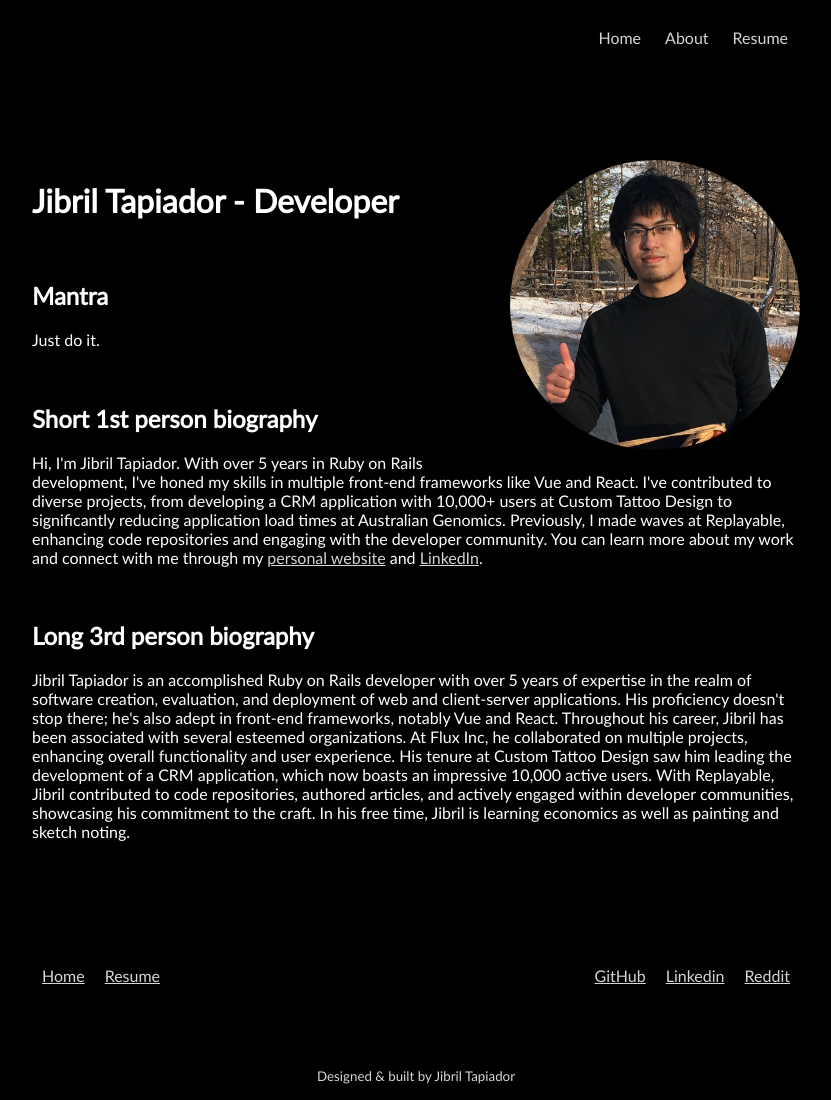
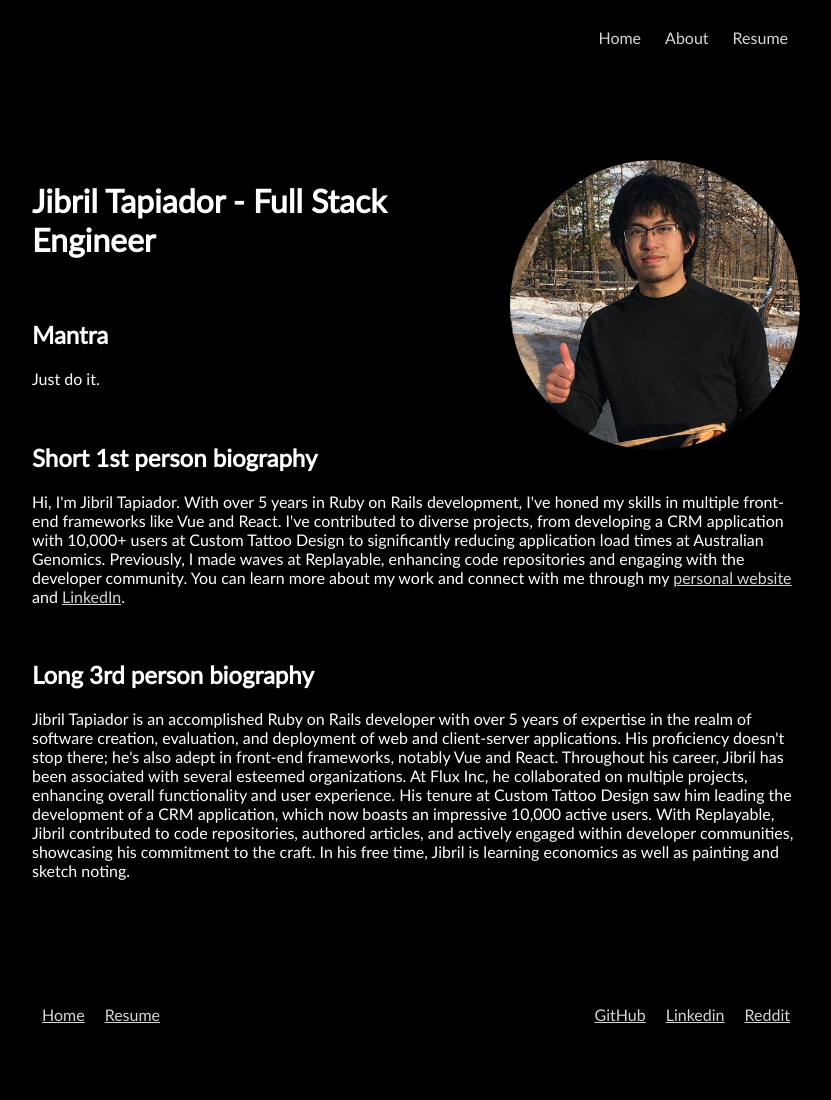
Before and after one commit to jibrilt/jibrilt.github.io, a plain HTML site: page about.html in a window 1280 px wide. Shown: the top 1100 px of the page, without its empty margins (224-1055 px from the left). Drawn offline with Linux system fonts and the light colour scheme.

Commit message:
updates about me page

```diff
--- a/about.html
+++ b/about.html
@@ -58,7 +58,7 @@
                     </picture>
                 </div>
             </div>
-            <h1>Jibril Tapiador - Developer</h1>
+            <h1>Jibril Tapiador - Full Stack Engineer</h1>
             <br>
             <h2>Mantra</h2>
             <p>Just do it.</p>
```
